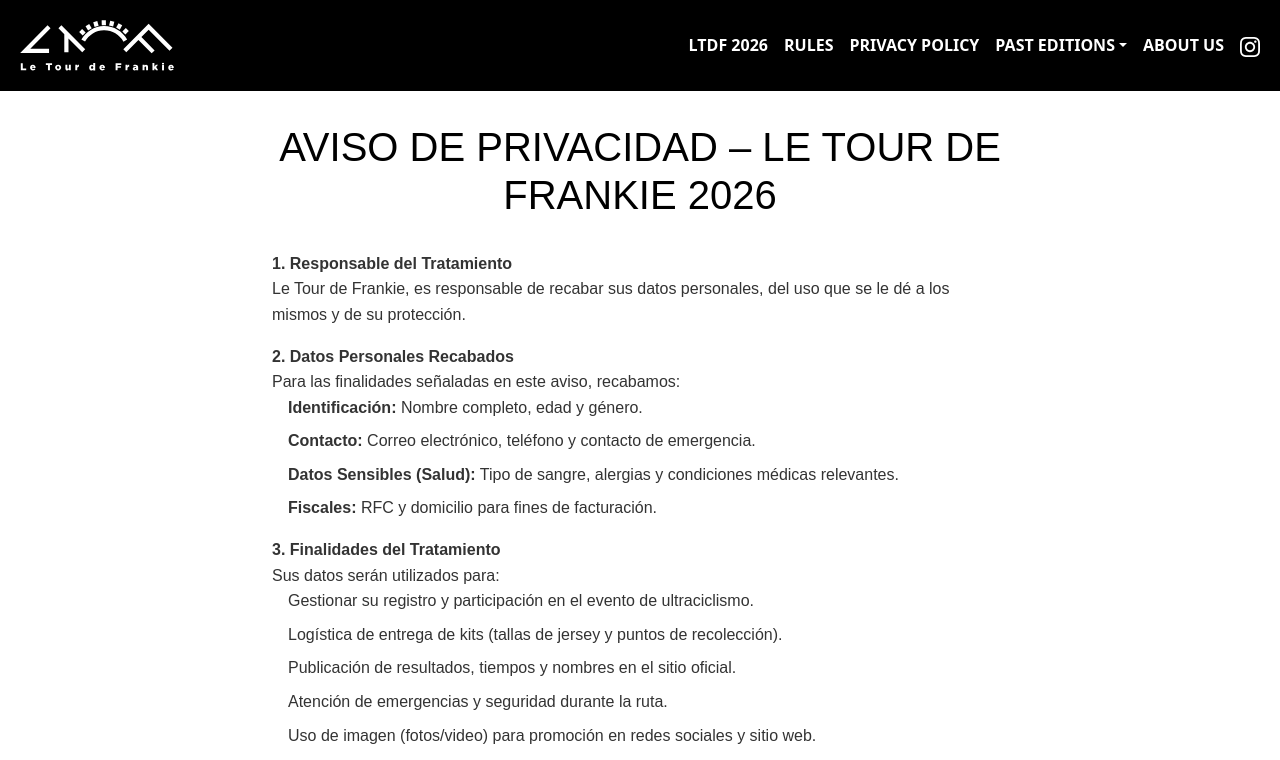
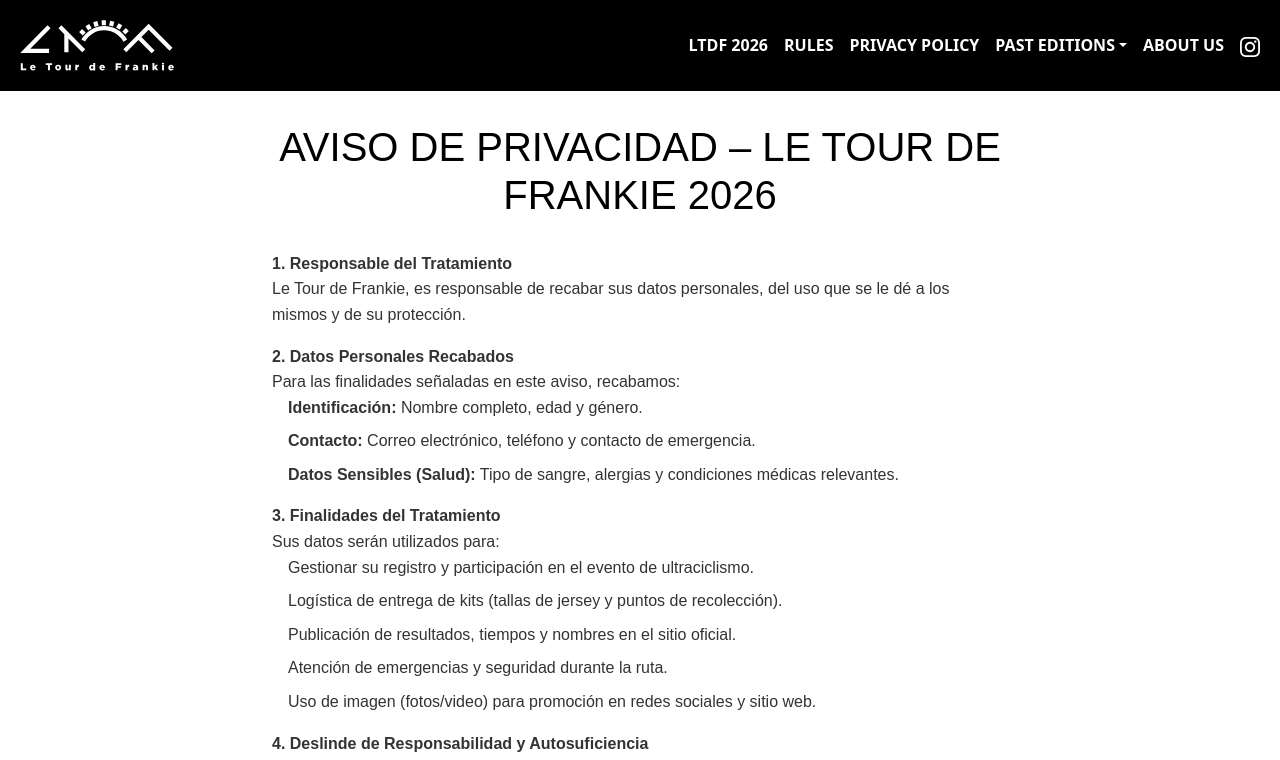
Before and after one commit to Os24/letourdefrankie, a React (Create React App) app: page /privacy-policy in a window 1280 px wide. Shown: the top 760 px of the page. Built offline with nearby package versions, Linux system fonts and the light colour scheme.

Commit message:
privacy policy update

```diff
--- a/src/Components/PrivacyPolicy/PrivacyPolicy.tsx
+++ b/src/Components/PrivacyPolicy/PrivacyPolicy.tsx
@@ -26,10 +26,6 @@
           <li>
             <strong>Datos Sensibles (Salud):</strong> Tipo de sangre, alergias y
             condiciones médicas relevantes.
-          </li>
-          <li>
-            <strong>Fiscales:</strong> RFC y domicilio para fines de
-            facturación.
           </li>
         </ul>
       </p>
```
